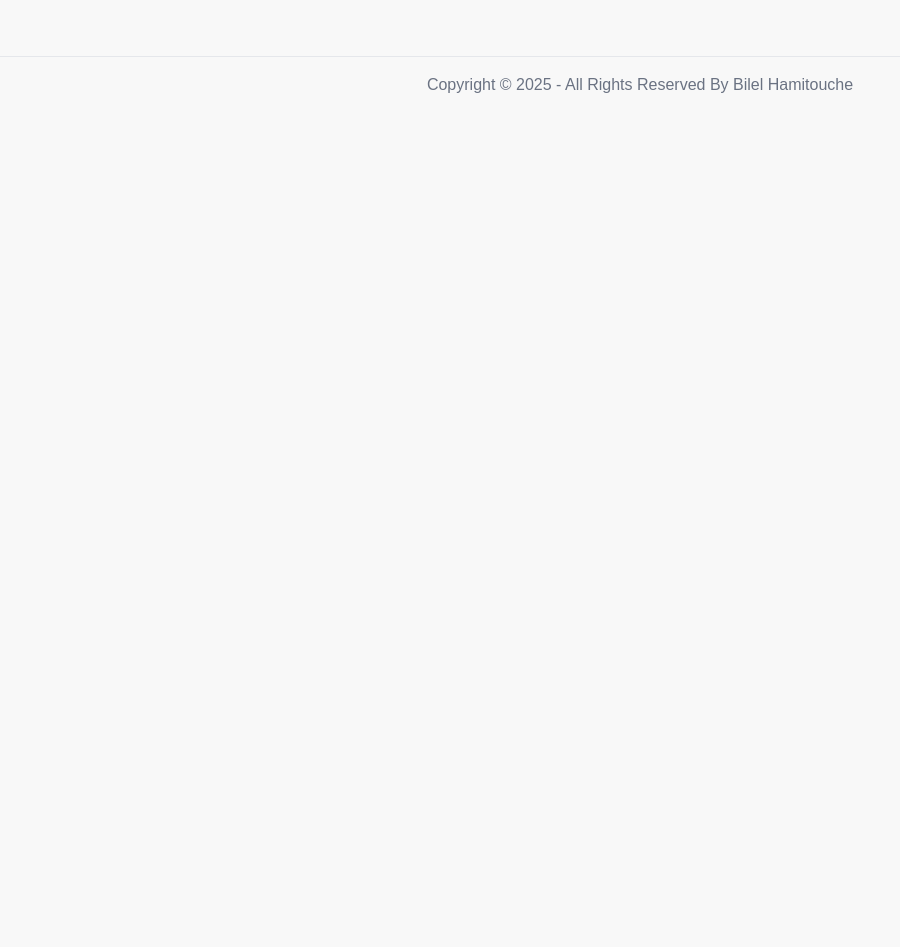
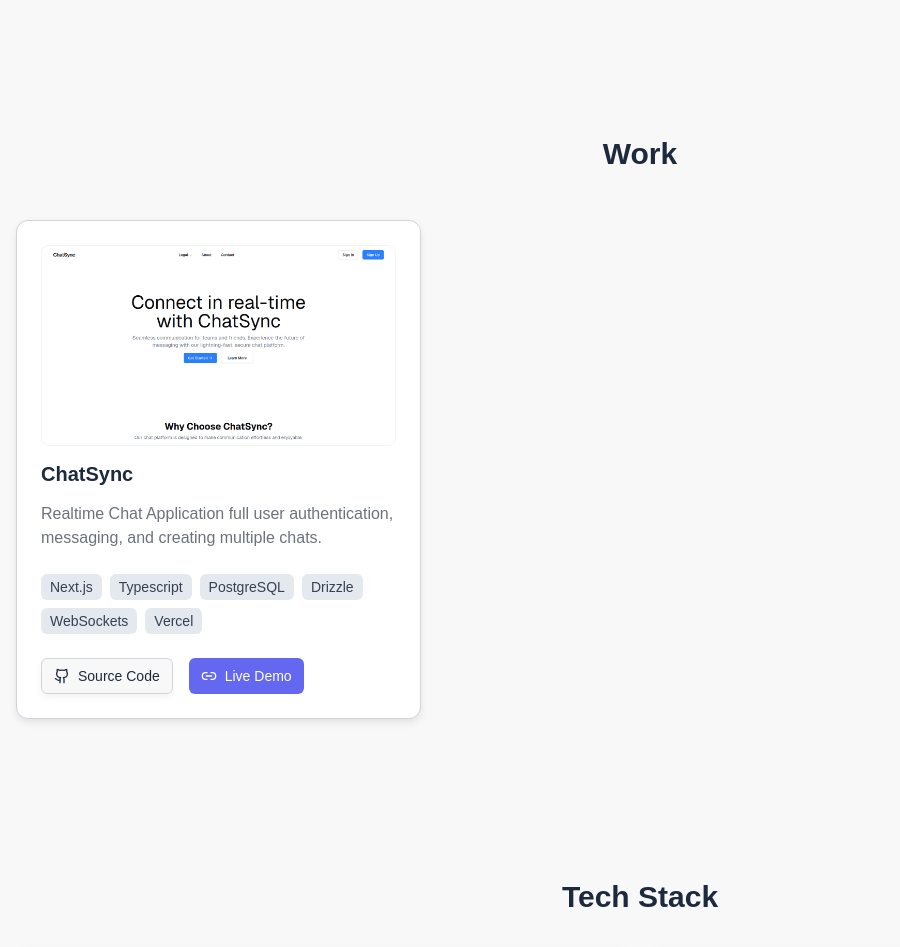
Before and after one commit to bilelhamitouche/portfolio-website, a Next.js app: page / in a window 1280 px wide. Shown: the part 600-1547 px from the top of the page, without its empty margins (0-900 px from the left). Before the commit the page ends 800 px from the top, so only its background shows below. Built offline with nearby package versions, Linux system fonts and the light colour scheme; a web font is replaced by a local one.

Commit message:
add projects and tech stack section into page

```diff
--- a/app/page.tsx
+++ b/app/page.tsx
@@ -1,12 +1,16 @@
 import Footer from "@/components/Footer";
 import Hero from "@/components/Hero";
 import Navbar from "@/components/Navbar";
+import Projects from "@/components/Projects";
+import TechStack from "@/components/TechStack";
 
 export default function Home() {
   return (
     <>
       <Navbar />
       <Hero />
+      <Projects />
+      <TechStack />
       <Footer />
     </>
   );
```
